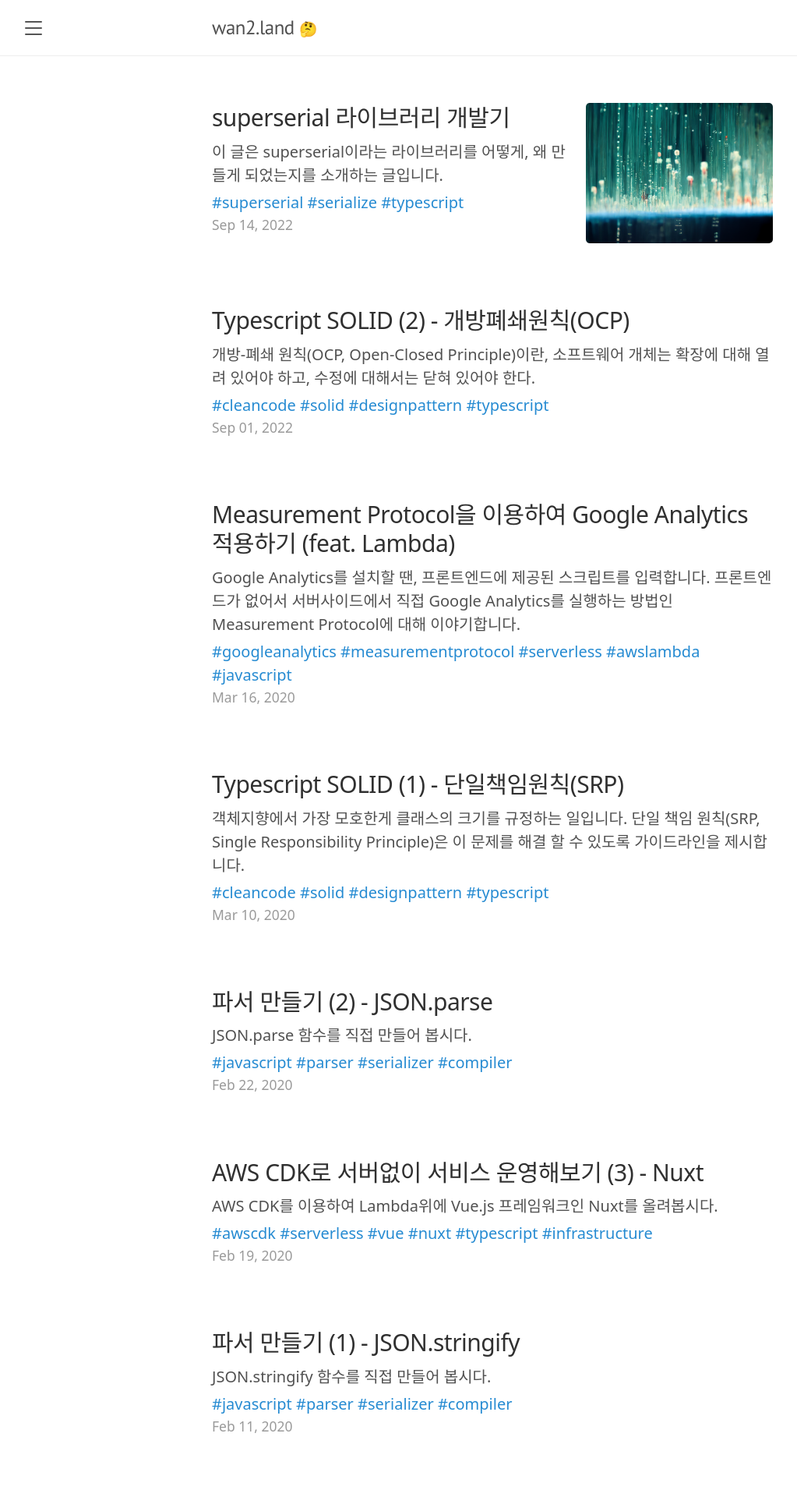
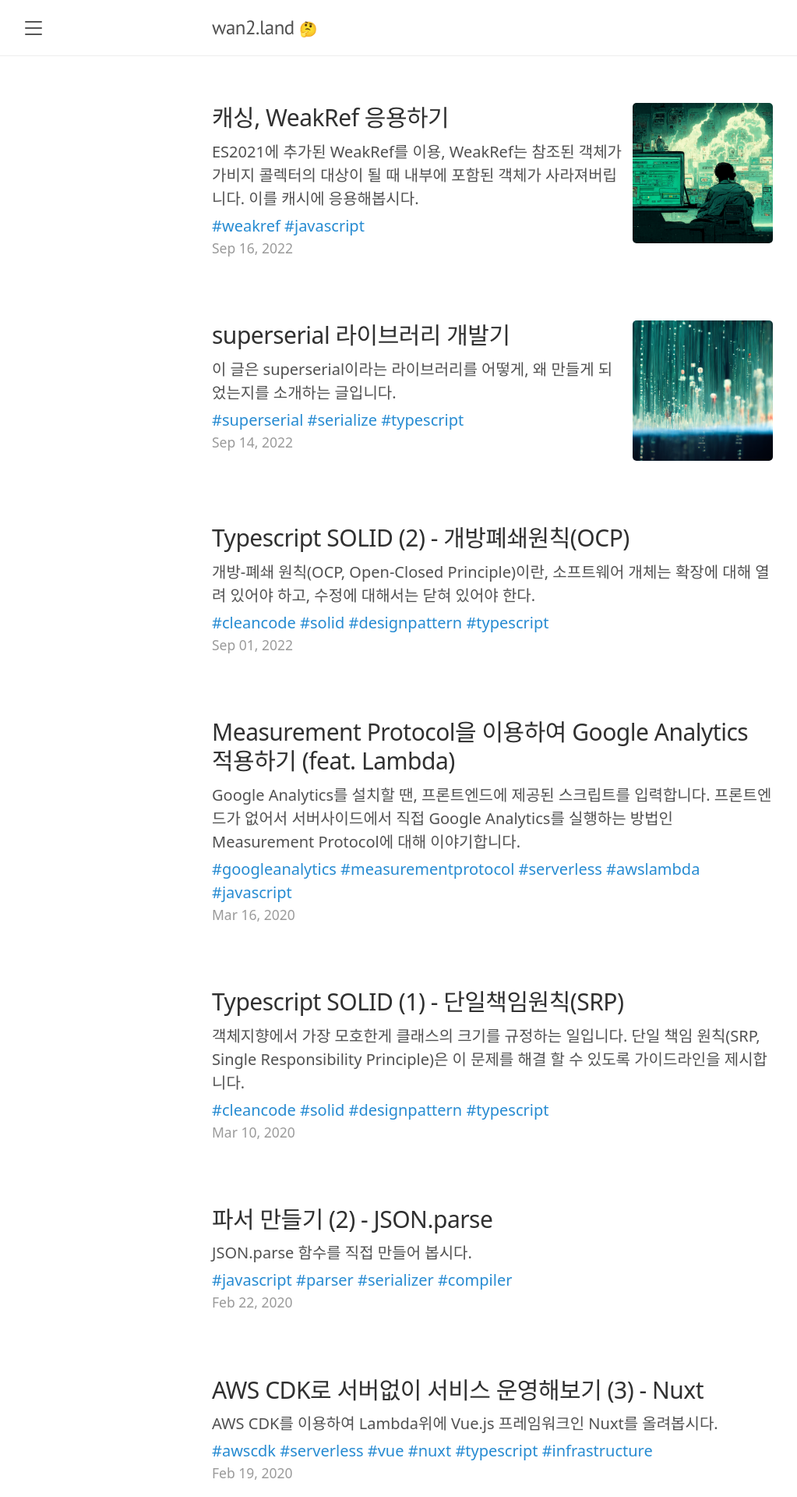
Before and after one commit to wan2land/wan2land.github.io, a Jekyll site: the page built from index.html, in a window 1280 px wide. Shown: the top 1920 px of the page at 78% size, without its empty margins (8-1031 px from the left). Built offline with Jekyll 4.4.1, drawn with Linux system fonts in a browser that asks for light colours; the list of posts is cut into pages by our own code; comment, search, counter and statistics services are not loaded; some of the changed lines change nothing that is shown; some of the changed text lies outside the part shown.

Commit message:
add post

````diff
--- /dev/null
+++ b/_posts/2022/2022-09-17-weakref.md
@@ -0,0 +1,142 @@
+---
+layout: post
+title: "캐싱, WeakRef 응용하기"
+summary: "ES2021에 추가된 WeakRef를 이용, WeakRef는 참조된 객체가 가비지 콜렉터의 대상이 될 때 내부에 포함된 객체가 사라져버립니다. 이를 캐시에 응용해봅시다."
+date: 2022-09-17 02:14:15 +09:00
+tags: ["weakref", "javascript"]
+thumbnail: "/images/2022/2022-09-17-weakref/thumbnail.png"
+---
+
+일시적으로 데이터를 담아 둘 때, Map을 활용합니다. 아이디를 통해 사용자를 가져오는 로직이 있다고 해봅시다.
+
+```typescript
+class UserFinder {
+
+  findById(id: string) {
+    return await this.db.findUserById(id)
+  }
+}
+```
+
+매번 데이터베이스에서 사용자를 가져오기에 서버에 부하가 많아지기 때문에 한번 가져온 사용자를 캐시에 담아두기로 하였습니다. 간단히 구현해보면 다음과 같은 방식이 됩니다.
+
+```typescript
+class UserFinder {
+  #cachedUsers = new Map()
+
+  findById(id: string) {
+    if (!this.#cachedUsers.has(id)) {
+      const user = await this.db.findUserById(id)
+      this.#cachedUsers.set(id, user)
+    }
+    return this.#cachedUsers.get(id)
+  }
+}
+```
+
+이렇게 만들어서 사용하게 되면 데이터베이스 부하가 적어지게 되겠죠. 그러고 보니 사용하는 쪽에서는 같은 아이디에 대해 같은 객체를 반환하기 때문에 비교 연산자를 통해 같은 객체임을 비교할 수 있겠네요.
+(실제 환경에서는 이렇게 사용하는 일은 극히 드뭅니다. 자바스크립트 쪽 ORM에서는 이렇게 제공해주는 경우가 드뭅니다.)
+
+```typescript
+class MyController {
+
+  finder: UserFinder
+
+  doSomething() {
+    const user1 = finder.getById(30)
+    const user2 = finder.getById(30)
+
+    user1 === user2 // true
+  }
+}
+
+```
+
+물론.. 위와 같은 프로그램을 만들어서 서비스를 운영하면, 어느순간 메모리가 모자라서 프로그램이 강제종료 되어버립니다.
+
+```
+FATAL ERROR: CALL_AND_RETRY_LAST Allocation failed - process out of memory
+```
+
+일반적으로, 객체의 캐싱 생애 주기를 시간으로 잡는데.. 이 글에서는 가비지 콜렉션(Garbage Collection) 될 때 캐시를 삭제하려고 합니다. 가장 먼저 떠오르는건 `WeakMap`이 떠오릅니다. 하지만, `WeakMap`은 키 값을 객체로 갖고 해당 키 값이 가비지 콜렉터의 대상이 될 때 키값에 해당하는 값이 삭제되는 방식입니다.
+
+[The Modern JavaScript Tutorial - WeakMap을 사용한 캐싱의 예시](https://ko.javascript.info/weakmap-weakset#ref-2329)
+
+ES2021에 추가된 `WeakRef`를 이용해봅시다. :-)
+
+```typescript
+class UserFinder {
+  #cachedUsers = new Map()
+
+  findById(id: string) {
+    if (!this.#cachedUsers.has(id)) {
+      const user = await this.db.findUserById(id)
+      this.#cachedUsers.set(id, new WeakRef(user))
+    }
+    return this.#cachedUsers.get(id).deref()
+  }
+}
+```
+
+`WeakRef`는 참조된 객체가 가비지 콜렉터의 대상이 될 때 내부에 포함된 객체가 사라져버립니다. `deref()` 호출 시 가비지 콜렉션 전이라면 값이 정상적으로 불러와지지만, 객체가 회수된 이후에는 `undefined` 값을 반환합니다.
+
+객체는 정상적으로 회수가 되겠지만, `Map`내부에는 참조를 잃어버린 `WeakRef`가 잔뜩 쌓이게 됩니다. 참조를 잃어버릴 때, `Map`에서 `WeakRef` 객체도 삭제해줘야 합니다. `FinalizationRegistry`를 사용하면 됩니다. `FinalizationRegistry`는 등록된 객체가 가비지 컬레션의 대상이 될 때 함께 등록된 값을 이벤트로 불러줍니다.
+
+```typescript
+class UserFinder {
+  #cachedUsers = new Map()
+  #registry
+
+  constructor() {
+    this.#registry = new FinalizationRegistry((id) => {
+      this.#cachedUsers.delete(id)
+    })
+  }
+
+  findById(id: string) {
+    if (!this.#cachedUsers.has(id)) {
+      const user = await this.db.findUserById(id)
+      this.#cachedUsers.set(id, new WeakRef(user))
+      this.#registry.register(user, id)
+    }
+    return this.#cachedUsers.get(id).deref()
+  }
+}
+```
+
+매번 위와 같이 구현하는게 귀찮다면 다음과 같이 `InvertedWeakMap` 클래스를 만들어두고 사용하는 방법도 있습니다.
+
+```typescript
+class InvertedWeakMap<K extends string | symbol, V extends object> {
+  _map = new Map<K, WeakRef<V>>()
+  _registry: FinalizationRegistry<K>
+
+  constructor() {
+    this._registry = new FinalizationRegistry<K>((key) => {
+      this._map.delete(key)
+    })
+  }
+
+  set(key: K, value: V) {
+    this._map.set(key, new WeakRef(value))
+    this._registry.register(value, key)
+  }
+
+  get(key: K): V | undefined {
+    const ref = this._map.get(key)
+    if (ref) {
+      return ref.deref()
+    }
+  }
+
+  has(key: K): boolean {
+    return this._map.has(key) && this.get(key) !== undefined
+  }
+}
+```
+
+## 참고
+
+- [MDN Web Docs - WeakRef](https://developer.mozilla.org/en-US/docs/Web/JavaScript/Reference/Global_Objects/WeakRef)
+- [MDN Web Docs - FinalizationRegistry](https://developer.mozilla.org/en-US/docs/Web/JavaScript/Reference/Global_Objects/FinalizationRegistry)
+- [TC39 - WeakRefs TC39 proposal](https://github.com/tc39/proposal-weakrefs)
--- a/public/css/home.css
+++ b/public/css/home.css
@@ -23,6 +23,8 @@
 }
 
 .posts .post-thumbnail img {
+  aspect-ratio: 1 / 1;
+  object-fit: cover;
   display: block;
   margin: 0;
 }
@@ -33,6 +35,6 @@
   }
 
   .posts .post-thumbnail {
-    flex: 0 0 33.33333%;
+    flex: 0 0 25%;
   }
 }
````
Also changed, not shown: images/2022/2022-09-17-weakref/thumbnail.png (added).
